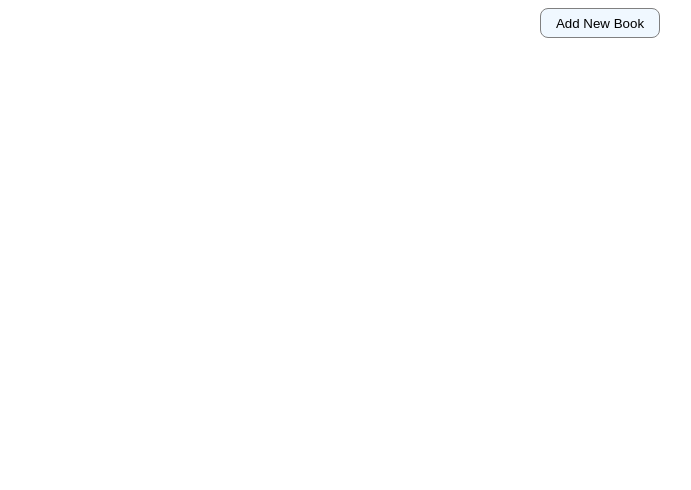
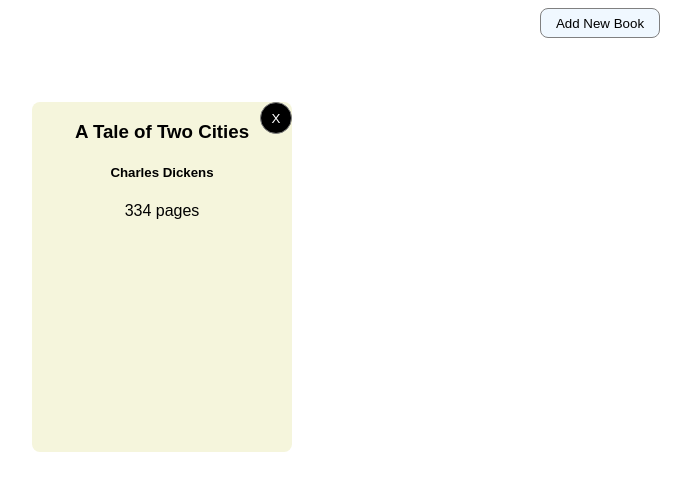
Before and after one commit to hasocobo/library, a plain HTML site: page index.html in a window 1280 px wide. Shown: the whole page, without its empty margins (40-731 px from the left). Drawn offline with Linux system fonts and the light colour scheme.

Commit message:
Add removing books from the library

```diff
--- a/app.js
+++ b/app.js
@@ -31,10 +31,9 @@ closeButton.addEventListener('click', (event) => {
 confirmButton.addEventListener('click', (event) => {
     event.preventDefault();
     if(form.checkValidity()){
-        addToLibrary(new Book(inputs[0].value, inputs[1].value, inputs[2].value));
+        addToLibrary(addNewBook(inputs[0].value, inputs[1].value, inputs[2].value));
         bookDialog.children[0].reset();
         bookDialog.close();
-        showBooks();
     }
     else{
         form.reportValidity();
@@ -44,6 +43,7 @@ confirmButton.addEventListener('click', (event) => {
 
 function addToLibrary(book){
     library.push(book);
+    showBooks();
 }
 
 function addNewBook(title, author, page, isRead){
@@ -61,7 +61,9 @@ function showBooks(){
         author.textContent = element.author;
         const page = document.createElement('p');
         page.textContent = `${element.page} pages`;
-
+        const remove = document.createElement('button');
+        remove.textContent = 'X';
+        remove.classList.add('remove-book');
 
         const book = document.createElement('div');
         book.classList.add('book');
@@ -69,7 +71,20 @@ function showBooks(){
         book.appendChild(title);
         book.appendChild(author);
         book.appendChild(page);
+        book.appendChild(remove);
 
         books.appendChild(book);
+
+        remove.addEventListener('click', e => {
+            removeBook(element);
+            showBooks();
+        })
     });
 }
+
+function removeBook(book) {
+    library = library.filter(item => item !== book);
+
+}
+
+addToLibrary(addNewBook('A Tale of Two Cities', 'Charles Dickens', 334));
--- a/styles.css
+++ b/styles.css
@@ -82,10 +82,30 @@ h4 {
     font-size: 1.5rem;
 }
 
+button.remove-book {
+    border-radius: 50%;
+    background-color: black;
+    width: 2rem;
+    height: 2rem;
+    display: flex;
+    justify-content: center;
+    align-items: center;
+    color: white;
+
+    cursor: pointer;
+
+
+    position: absolute;
+    right: 0;
+    top: 0;
+
+
+}
+
 
 .books {
     display: grid;
-    grid-template-columns: repeat(auto-fit, minmax(250px, 1fr));
+    grid-template-columns: repeat(auto-fill, minmax(250px, 1fr));
     gap: 2rem;
 }
 
@@ -94,6 +114,7 @@ h4 {
     background-color: beige;
     text-align: center;
     height: 350px;
+    position: relative;
 }
 
 .books-container {
```
Also changed, not shown: index.html (+1 -0 lines).
